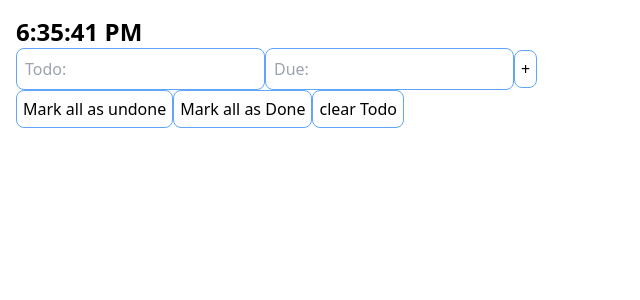
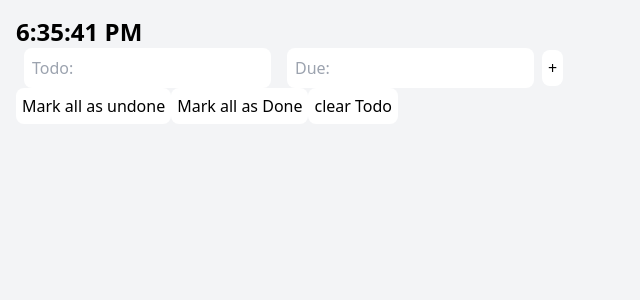
Before and after one commit to Kenramiscal1106/vue-todo-app, a Vue app: page / in a window 1280 px wide. Shown: the top 300 px of the page, without its empty margins (0-640 px from the left). Built offline with nearby package versions, Linux system fonts and the light colour scheme.

Commit message:
- updated styles

```diff
--- a/src/index.css
+++ b/src/index.css
@@ -11,21 +11,16 @@ html, body {
   @apply min-w-full min-h-[100vh];
 }
 body {
-  @apply bg-white;
+  @apply bg-gray-100;
 }
 * {
   @apply transition-all duration-150;
 }
 input[type="text"] {
-  @apply p-2 border-blue-400 border-[1px] outline-none rounded-[0.5rem] bg-transparent;
+  @apply p-2 bg-white outline-none rounded-[0.5rem] mx-2;
 }
-@supports (-webkit-appearance: none) or (-moz-appearance: none) {
-  input[type="checkbox"] {
-    @apply border-2 p-3;
-  }
-}
-button {
-  @apply p-1.5 border-blue-400 border-[1px] rounded-lg ;
+button, input[type="button"], [type="submit"] {
+  @apply p-1.5 bg-white rounded-lg ;
 }
 h1 {
   @apply text-3xl;
@@ -38,7 +33,7 @@ h2 {
   @apply flex gap-1;
 }
 .todo-item {
-  @apply py-2 px-4 text-white rounded-md flex items-center bg-[#1B469D];
+  @apply py-2 px-4 rounded-md flex items-center bg-white;
 }
 .todo-item .todo-item-side {
   @apply ml-auto flex items-center gap-2;
@@ -66,7 +61,6 @@ h2 {
   }
 }
 .todo-is-done {
-  @apply text-white;
   animation:done var(--duration) linear;
 }
 .deadline {
```
